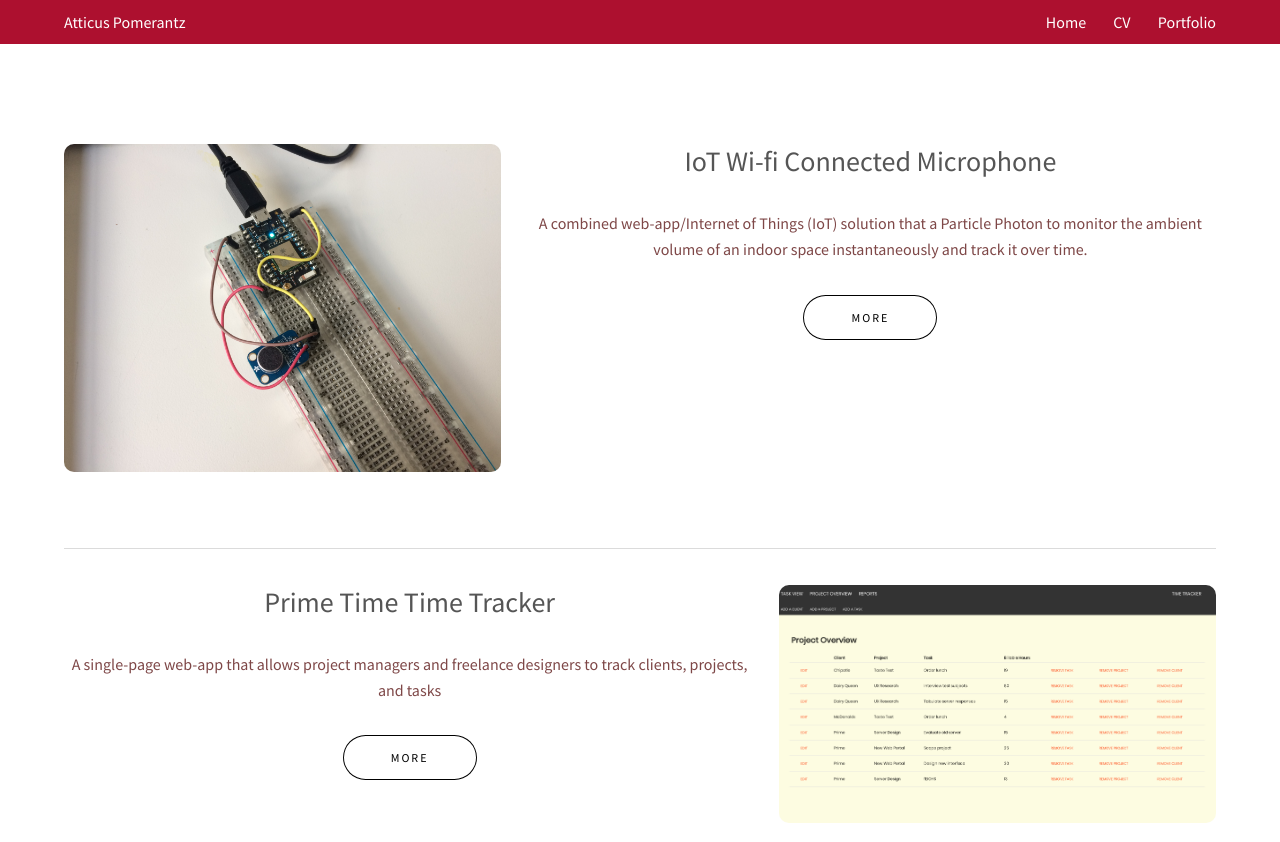
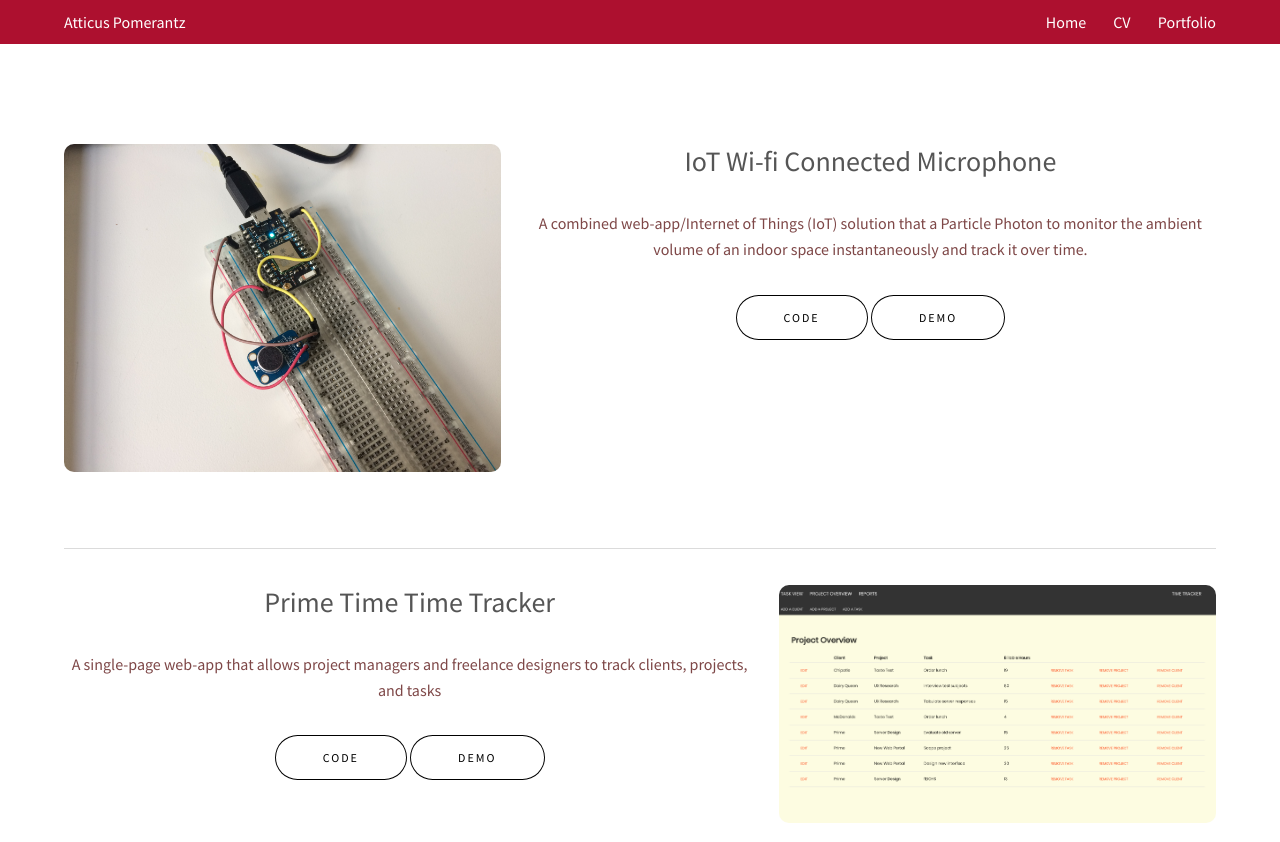
Before and after one commit to rapomerantz/personal_website_draft, a plain HTML site: page portfolio.html in a window 1280 px wide. Shown: the top 842 px of the page. Drawn offline with Linux system fonts and the light colour scheme.

Commit message:
Added demo buttons to portfolio

```diff
--- a/portfolio.html
+++ b/portfolio.html
@@ -44,7 +44,8 @@
 							to monitor the ambient volume of an indoor space
 							instantaneously and track it over time. </p>
 						<footer>
-							<a href="https://github.com/rapomerantz/IoT_wi-fi_microphone" class="button alt" target="_blank">More</a>
+							<a href="https://github.com/rapomerantz/IoT_wi-fi_microphone" class="button alt" target="_blank">Code</a>
+							<a href="https://mysterious-thicket-22170.herokuapp.com/home" class="button alt" target="_blank">Demo</a>
                         </footer>
 
                     </article>
@@ -63,7 +64,8 @@
 						</header>
 						<p>A single-page web-app that allows project managers and freelance designers to track clients, projects, and tasks</p>
 						<footer>
-							<a href="https://github.com/rapomerantz/prime_time_time_tracker_angularjs" class="button alt" target="_blank">More</a>
+							<a href="https://github.com/rapomerantz/prime_time_time_tracker_angularjs" class="button alt" target="_blank">Code</a>
+							<a href="https://frozen-citadel-18375.herokuapp.com/#!/clients" class="button alt" target="_blank">Demo</a>
 						</footer>
 					</article>
 				</div>
```
